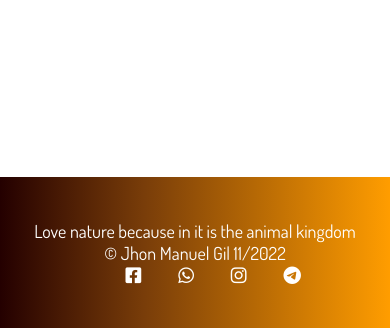
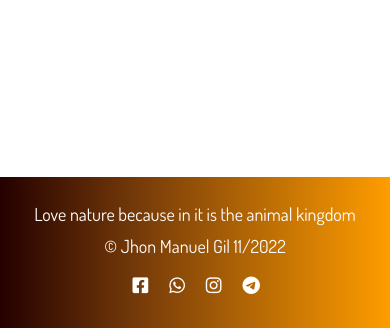
Before and after one commit to jhonmanuelg/Website_using_HTML_CSS-Nature_Animal, a plain HTML site: page index.html in a window 390 px wide. Shown: the part 3302-3630 px from the top of the page. Drawn offline with Linux system fonts and the light colour scheme; files whose address does not match are found by name.

Commit message:
Uploading: modifying tag footer

```diff
--- a/css/style.css
+++ b/css/style.css
@@ -147,6 +147,7 @@ header {
 .ctn:hover {
     box-shadow: 0px 0px 8px rgb(105, 6, 6);
 }
+
 .active:hover {
     padding: 5px;
     border-left: 2px solid var(--color-text-1);
@@ -346,14 +347,16 @@ section {
 .footer p {
     font-size: 1.5em;
     color: var(--color-text-1);
-    margin: 20px auto;
-     padding: 20px auto;
+    margin: 10px auto;
+
+    align-items: center;
 }
 
-.footer p i{
+.footer p i {
     cursor: pointer;
     width: 15px;
-    margin-left: 34px;
+    margin: 9px;
+    align-items: center;
 }
 
 /* ==================== Mobile Device =================== */
@@ -439,12 +442,13 @@ section {
         height: 151px;
         padding: 5px;
     }
-    .footer p{
-        margin: 0px;
+
+    .footer p {
+        margin: 5px;
         font-size: 18px;
     }
 
-    .footero i{
+    .footero i {
         margin-top: 0px;
     }
 }
```
